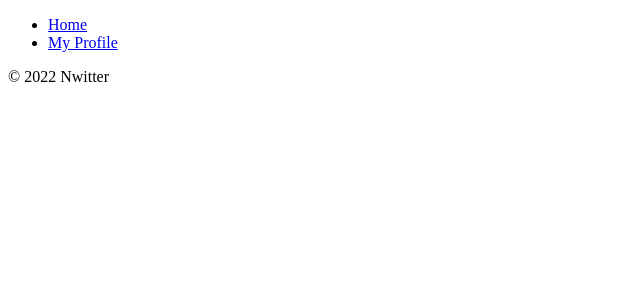
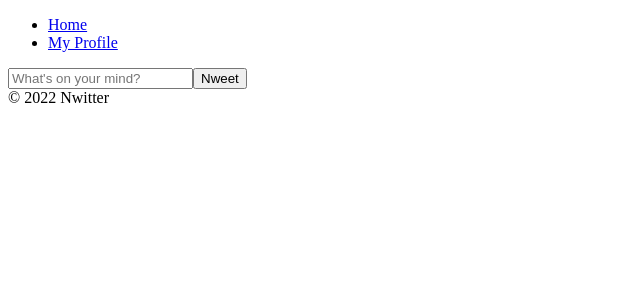
Before and after one commit to groom2hub/nwitter, a React (Create React App) app: page /#/ in a window 1280 px wide. Shown: the top 300 px of the page, without its empty margins (0-640 px from the left). Built offline with nearby package versions, Linux system fonts and the light colour scheme; no server answers; sample sign-in values are in the browser's storage.

Commit message:
Feat : Add data in Firestore

```diff
--- a/src/components/Router.js
+++ b/src/components/Router.js
@@ -1,6 +1,6 @@
 import React from "react";
 import { HashRouter as Router, Routes, Route } from "react-router-dom";
-import { HashRouter as Redirect } from "react-router-dom";
+// import { HashRouter as Redirect } from "react-router-dom";
 import Auth from "../routes/Auth";
 import Home from "../routes/Home";
 import Profile from "../routes/Profile";
@@ -11,15 +11,15 @@ const AppRouter = ({ isLoggedIn }) => {
         <Router>
             {isLoggedIn && <Navigation />}
             <Routes>
-                {/* {isLoggedIn ? (
+                {isLoggedIn ? (
                     <>
                         <Route exact path="/" element={ <Home /> } />,
                         <Route exact path="/profile" element={ <Profile /> } />
                     </>
                 ) : (
                     <Route exact path="/" element={ <Auth /> } />
-                )}; */}
-                <Route element={ <Redirect from="*" to="/" /> } />
+                )};
+                {/* <Route element={ <Redirect from="*" to="/" /> } /> */}
             </Routes>
         </Router>
     )
--- a/src/fbase.js
+++ b/src/fbase.js
@@ -1,5 +1,6 @@
 import firebase from "firebase/compat/app";
-import "firebase/compat/auth"
+import "firebase/compat/auth";
+import { getFirestore } from "firebase/firestore";
 
 const firebaseConfig = {
   apiKey: process.env.REACT_APP_API_KEY,
@@ -14,3 +15,4 @@ firebase.initializeApp(firebaseConfig);
 
 export const firebaseInstance = firebase;
 export const authService = firebase.auth();
+export const dbService = getFirestore();
--- a/src/routes/Home.js
+++ b/src/routes/Home.js
@@ -1,3 +1,40 @@
-const Home = () => <span>Home</span>
+import { dbService } from "../fbase";
+import { useEffect, useState } from "react";
+import { collection, getDocs, addDoc } from "firebase/firestore"
+import { async } from "@firebase/util";
+
+const Home = () => {
+    const [nweet, setNweet] = useState("");
+
+    const onSubmit = async (event) => {
+        event.preventDefault();
+        await addDoc(collection(dbService, "nweet"), {
+            text: nweet,
+            createAt: Date.now(),
+        });
+        setNweet("");
+    };
+
+    const onChange = (event) => {
+        event.preventDefault();
+        const {
+            target: { value },
+        } = event;
+        setNweet(value);
+    };
+
+    return (
+        <form onSubmit={onSubmit}>
+            <input
+                value={nweet}
+                onChange={onChange}
+                type="text"
+                placeholder="What's on your mind?"
+                maxLength={120}
+            />
+            <input type="submit" value="Nweet" />
+        </form>
+    );
+}
 
 export default Home;
```
